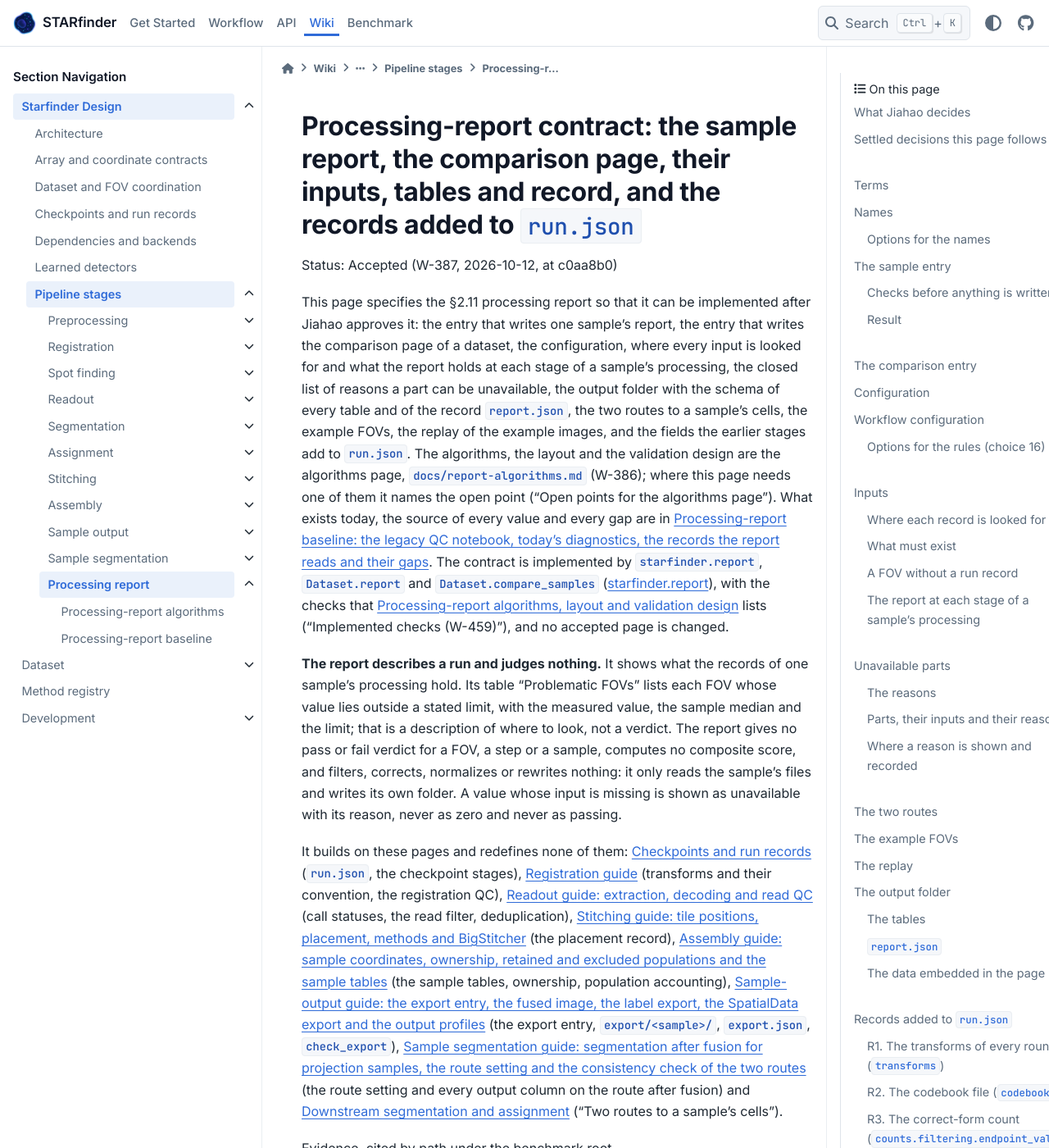
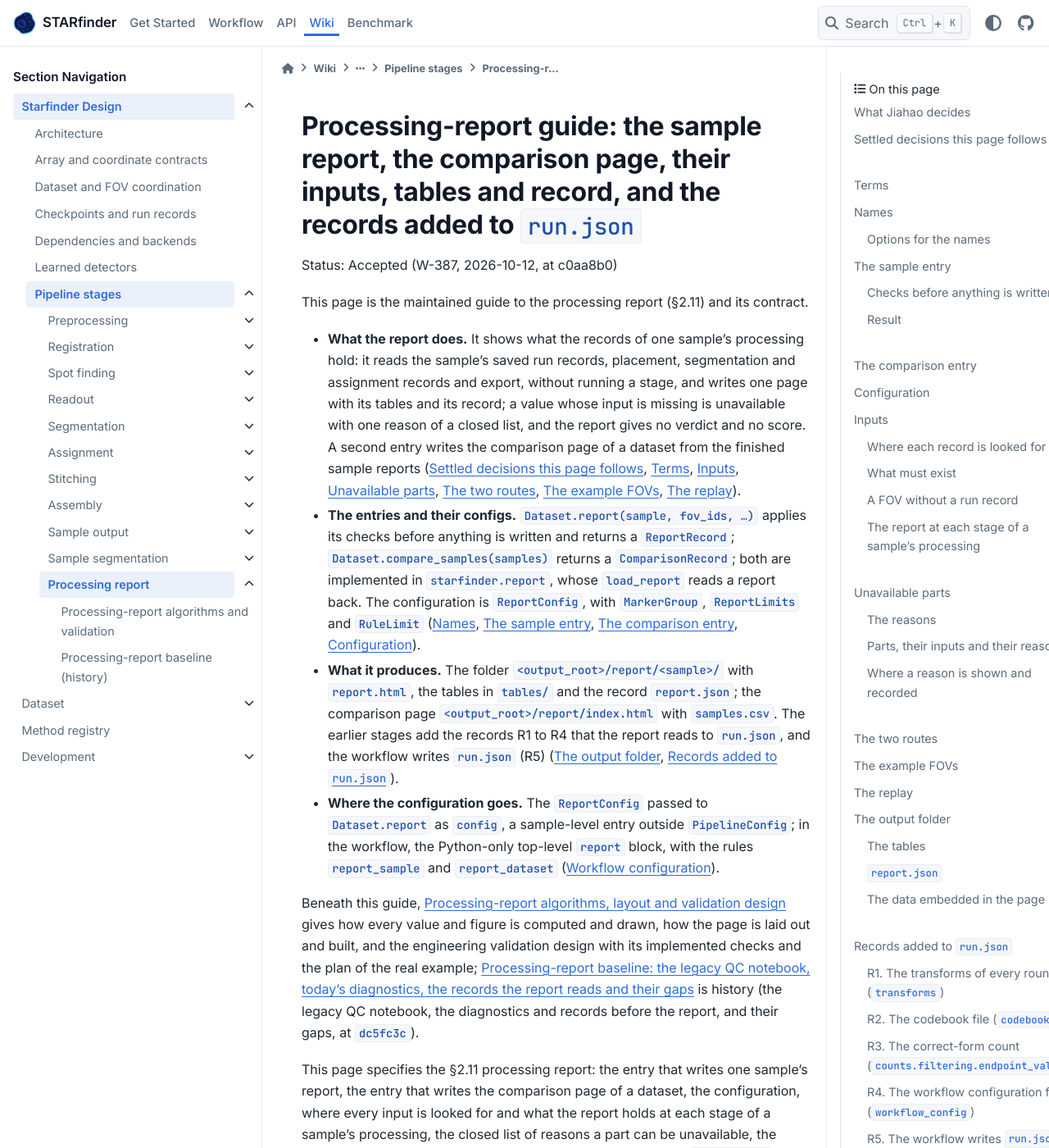
Before and after one commit to wanglab-broad/starfinder, a Sphinx documentation site: the page built from docs/report-contract.md, in a window 1280 px wide and 1400 px high. Shown: the whole window at 82% size. Built offline with Sphinx 7.4.7 and the PyData theme 0.15.4, drawn with Linux system fonts in a browser that asks for light colours; some of the changed text lies outside the part shown.

Commit message:
feat(w-599): make the report contract the maintained report guide, and…
The guide `docs/report-contract.md` now opens with the four-bullet
orientation and a paragraph naming the pages beneath it. Its "Workflow
configuration" section moved, unchanged, to just before "Exclusions",
and the hidden table of contents is relabelled. Two
implementation-period sections were removed: "`docs/migration.md`
entries" (18 lines) and "Tests the implementation keeps and adds" (44
lines). What they held that still matters is kept word for word in a new
short section, "The tests that pin `run.json`": the golden-test
obligation, the sentence on the exact-key-set test, and the choice …

Linear-Issue: W-599

````diff
--- a/docs/migration.md
+++ b/docs/migration.md
@@ -2388,6 +2388,8 @@ scripts, rules and the JSON copy are unchanged, and `common.smk` selects the sam
   `export_sample`, else its `stitch_sample`, else its FOVs' processing rule) and
   `report_dataset` (`Dataset.compare_samples` over every sample, declared output
   `report/samples.csv`). A configuration without the block gains no rule and no output.
+* **`workflow/notebook/create_rsf_qc_report.py.ipynb` is superseded** by the report; it is
+  left in place.
 
 ## Intentional behavior changes — not mechanical equivalence
 
--- a/docs/report-contract.md
+++ b/docs/report-contract.md
@@ -1,20 +1,55 @@
-# Processing-report contract: the sample report, the comparison page, their inputs, tables and record, and the records added to `run.json`
+# Processing-report guide: the sample report, the comparison page, their inputs, tables and record, and the records added to `run.json`
 
 Status: Accepted (W-387, 2026-10-12, at c0aa8b0)
 
-This page specifies the §2.11 processing report so that it can be implemented after Jiahao
-approves it: the entry that writes one sample's report, the entry that writes the comparison
-page of a dataset, the configuration, where every input is looked for and what the report
+This page is the maintained guide to the processing report (§2.11) and its contract.
+
+* **What the report does.** It shows what the records of one sample's processing hold: it
+  reads the sample's saved run records, placement, segmentation and assignment records and
+  export, without running a stage, and writes one page with its tables and its record; a
+  value whose input is missing is unavailable with one reason of a closed list, and the
+  report gives no verdict and no score. A second entry writes the comparison page of a
+  dataset from the finished sample reports
+  ([Settled decisions this page follows](#settled-decisions-this-page-follows),
+  [Terms](#terms), [Inputs](#inputs), [Unavailable parts](#unavailable-parts),
+  [The two routes](#the-two-routes), [The example FOVs](#the-example-fovs),
+  [The replay](#the-replay)).
+* **The entries and their configs.** `Dataset.report(sample, fov_ids, …)` applies its checks
+  before anything is written and returns a `ReportRecord`; `Dataset.compare_samples(samples)`
+  returns a `ComparisonRecord`; both are implemented in `starfinder.report`, whose
+  `load_report` reads a report back. The configuration is `ReportConfig`, with
+  `MarkerGroup`, `ReportLimits` and `RuleLimit` ([Names](#names),
+  [The sample entry](#the-sample-entry), [The comparison entry](#the-comparison-entry),
+  [Configuration](#configuration)).
+* **What it produces.** The folder `<output_root>/report/<sample>/` with `report.html`, the
+  tables in `tables/` and the record `report.json`; the comparison page
+  `<output_root>/report/index.html` with `samples.csv`. The earlier stages add the records
+  R1 to R4 that the report reads to `run.json`, and the workflow writes `run.json` (R5)
+  ([The output folder](#the-output-folder),
+  [Records added to `run.json`](#records-added-to-runjson)).
+* **Where the configuration goes.** The `ReportConfig` passed to `Dataset.report` as
+  `config`, a sample-level entry outside `PipelineConfig`; in the workflow, the Python-only
+  top-level `report` block, with the rules `report_sample` and `report_dataset`
+  ([Workflow configuration](#workflow-configuration)).
+
+Beneath this guide, {doc}`report-algorithms` gives how every value and figure is computed
+and drawn, how the page is laid out and built, and the engineering validation design with
+its implemented checks and the plan of the real example; {doc}`report-baseline` is history
+(the legacy QC notebook, the diagnostics and records before the report, and their gaps, at
+`dc5fc3c`).
+
+This page specifies the §2.11 processing report: the entry that writes one sample's
+report, the entry that writes the comparison page of a dataset, the configuration, where every input is looked for and what the report
 holds at each stage of a sample's processing, the closed list of reasons a part can be
 unavailable, the output folder with the schema of every table and of the record
 `report.json`, the two routes to a sample's cells, the example FOVs, the replay of the
 example images, and the fields the earlier stages add to `run.json`. The algorithms, the
 layout and the validation design are the algorithms page, `docs/report-algorithms.md` (W-386); where this page needs
-one of them it names the open point ("Open points for the algorithms page"). What exists
-today, the source of every value and every gap are in {doc}`report-baseline`. The
-contract is implemented by `starfinder.report`, `Dataset.report` and
-`Dataset.compare_samples` ({doc}`api/report`), with the checks that
-{doc}`report-algorithms` lists ("Implemented checks (W-459)"), and no accepted page is changed.
+one of them it names the open point ("Open points for the algorithms page"). The source of
+every value and every gap, as they were before the report, are recorded as history in
+{doc}`report-baseline`. The contract is implemented by `starfinder.report`, `Dataset.report`
+and `Dataset.compare_samples` ({doc}`api/report`), with the checks that
+{doc}`report-algorithms` lists ("Implemented checks (W-459)").
 
 **The report describes a run and judges nothing.** It shows what the records of one
 sample's processing hold. Its table "Problematic FOVs" lists each FOV whose value lies
@@ -74,7 +109,7 @@ Statements not in this table follow the settled decisions or the accepted pages.
 | 14 | The provisional limits of the problematic-FOV rules | The defaults of `ReportLimits` below, from W-384's candidate limits; Jiahao sets the numbers | "Configuration" |
 | 15 | The pixel width and format of the whole-sample figures | 1600 px, JPEG at quality 85 for figures that draw the fused image; PNG for plots (W-384 `figure_sizes.csv`) | "Configuration" |
 | 16 | The workflow rule of the report | WR1: rules `report_sample` and `report_dataset`, run when the configuration has a `report` block | "Workflow configuration" |
-| 17 | The existing test that pins the exact key set of `run.json` | TC1: change it to "at least these keys" with the additions listed; it is the one existing test the additions change | "Tests the implementation keeps and adds" |
+| 17 | The existing test that pins the exact key set of `run.json` | TC1: change it to "at least these keys" with the additions listed; it is the one existing test the additions change | "The tests that pin `run.json`" |
 | 18 | The reason of a value to which several reasons apply | P1: one reason, the first that applies in the order of the closed list | "The reasons" |
 | 19 | The form of the record of unavailable values | U1: one row per unavailable value, key (`part`, `table`, `column`, `row_key`) | "Where a reason is shown and recorded" |
 | 20 | The route of an export whose assembly records none (W-447) | RT1: read as `per_fov`, as `export/_compare.py`: `_route_of` does | "The two routes" |
@@ -338,54 +373,6 @@ genes; base64 adds a third. 1000 px halves the JPEG bytes; 2400 px costs 1.9 to
 | FW2 | 1000 px, JPEG at quality 85 | Half the bytes; less detail in the zoom-in regions. |
 | FW3 | 2400 px, JPEG at quality 85 | 1.9 to 2.4 MB per figure before base64. |
 | FW4 | PNG at 1600 px | 4.2 to 4.7 MB per figure; lossless. |
-
-## Workflow configuration
-
-A Python-only top-level `report` block (rejected unless `backend: python`), read by a new
-adapter in `dataset/workflow.py`, each key a field of `ReportConfig`; lists become tuples,
-and an unknown key raises `ValueError` naming it, as for the other typed blocks:
-
-```yaml
-report:
-  markers:
-    - name: lymph node compartments
-      genes: [Cd3e, Cd79a, Lyz2, Pecam1]
-    - name: T cell subsets
-      genes: [Cd4, Cd8a, Foxp3]
-  marker_pairs:
-    - [Cd3e, Cd79a]
-    - [Cd4, Cd8a]
-  positive_threshold: 1
-  example_fovs: null              # or three FOV IDs
-  limits:
-    shift_residual: {k: 5, floor: 5, absolute: null}
-    alignment_score: {k: null, floor: null, absolute: null}
-    correct_form_fraction: {k: 3, floor: 0.05, absolute: null}
-    matched_fraction: {k: 3, floor: 0.05, absolute: null}
-    spots_near_zero: 0.05
-  figure_width_px: 1600
-  jpeg_quality: 85
-```
-
-The example is W-383's `markers.yaml` for LN sample1, shortened. `markers` entries are
-`MarkerGroup(name, genes)`; `marker_pairs` entries are pairs; `limits` is `ReportLimits`
-with each rule a `RuleLimit`.
-
-### Options for the rules (choice 16)
-
-| Option | What runs | Note |
-| --- | --- | --- |
-| **WR1 (recommended)** | With a `report` block: `report_sample` per sample, calling `Dataset.report(sample, <the sample's FOVs>, assignment=<assembly.assignment>, config=…)`, declared output `report/{sample}/report.json`, declared input the last per-sample output the configuration has (`export/{sample}/export.json` with an `export` block; else `stitching/{sample}/placement.json`; else the FOVs' `log/sf_scores/{fovID}.txt`); and `report_dataset`, calling `Dataset.compare_samples` on every sample, with output `report/samples.csv`. `report: {}` gives the defaults. | A configuration without the block runs as today. |
-| WR2 | Both rules always run with the Python backend. | Every existing configuration gains two rules and their outputs. |
-| WR3 | No rule; the user calls the entries. | The workflow writes no report. |
-
-Note (W-563): the last fallback input is now the FOVs' `checkpoints/{fovID}/run.json`, which the
-Python processing rules declare instead of the logs ({doc}`migration`, "Sequencing logs and the
-morphology record").
-Note (W-564): it is now `fovs/{fovID}/run.json` ({doc}`migration`, "The FOV folder, the reference image and channel folders by label").
-
-A static schema test keeps the block equal to the fields of `ReportConfig`, as for the other
-blocks.
 
 ## Inputs
 
@@ -1231,25 +1218,7 @@ The report fixtures (`src/python/test/report_fixtures.py`) are of this version.
 | OF2 | As OF1, and else the translation or affine summary of the estimation attempts' QC records (`registration.<round>[i].qc.details.transform`, `evaluation/registration.py`: `_transform_summary`) | Shows shifts for more older runs, but the summary is a QC value whose form no contract fixes as a record, it is null for an attempt that failed before its QC, and an affine's 3 × 3 `matrix` and `offset` are not the 4 × 4 index matrix the chain is built from. |
 | OF3 | Unavailable for every run record without R1 (leave it as it is) | Simplest; costs the shifts of every run saved with the stage `registered` before R1. |
 
-## `docs/migration.md` entries
-
-* **New: the processing report.** `Dataset.report(sample, fov_ids, …)` writes
-  `<output_root>/report/<sample>/` (`report.html`, `report.json`, `tables/`), and
-  `Dataset.compare_samples(samples)` writes `report/index.html` and `report/samples.csv`;
-  the workflow's `report` block adds the rules `report_sample` and `report_dataset`.
-  Nothing existing changes.
-* **`run.json` gains `transforms`, `codebook`, `workflow_config` and
-  `counts.filtering.endpoint_valid`** (with `endpoint_valid_segments`); `format_version`
-  stays 1, and a `run.json` without them still loads.
-  Note (W-565): `run.json` is now version 2 ({doc}`migration`, "run.json version 2").
-* **The workflow writes `checkpoints/<fov>/run.json`** for the processing rules, alone by
-  default, with `overwrite` on; `rules.<rule>.parameters.checkpoints` adds stages.
-  Note (W-564): the record is now `fovs/<fov>/run.json` ({doc}`migration`, "The FOV folder, the reference image and channel folders by label").
-* **`Dataset.load_codebook` and `load_direct_panel` keep the file's path and SHA-256.**
-* **`workflow/notebook/create_rsf_qc_report.py.ipynb` is superseded** by the report; it is
-  left in place.
-
-## Tests the implementation keeps and adds
+## The tests that pin `run.json`
 
 Kept unchanged: `src/python/test/test_report_records_golden.py` (this issue; every pinned
 key and value of `run.json` and every checkpoint file stays, so the additions pass it);
@@ -1263,35 +1232,9 @@ of top-level keys of `run.json`.
 | TC2 | It stays an exact set, with the three keys added to it | Every later additive key edits it again. |
 | TC3 | Leave it as it is | The implementation of R1, R2 and R4 then fails the routine gate. |
 
-Added (the numbered validation table with known answers is on the algorithms page):
-
-* the records R1 to R4 on a synthetic FOV: a translation and an affine step with and
-  without the stage `registered`, a dense step with its `field` reference and without;
-  `endpoint_valid` equal to the filter's diagnostic; the codebook's path and SHA-256;
-  `workflow_config` from the workflow adapter, null outside it; R5: a workflow run writes
-  `run.json` and a rerun replaces it;
-* an older `run.json` (the golden test's form) gives `not_recorded` for each addition, and
-  the shifts from `registered/transforms.json` when it exists;
-* the entry's checks 1 to 7, each raising with the folder unchanged, among them a marker
-  gene not in the codebook;
-* every null cell of a report table is either n/a by its column's null rule or named by
-  exactly one row of `unavailable.csv`, and no row names two values (the cases the W-385
-  repair walked: an older `run.json`, an undefined MECR pair beside a defined one, a FOV
-  without a run record, a failed round, a run without `registered`, an export without run
-  records, the stages before and after segmentation on both routes, no placement, no
-  markers, one FOV, `Z=1`);
-* the closed lists: every reason in `unavailable.csv` and `report.json` is one of
-  `UNAVAILABLE_REASONS`, every part one of `REPORT_PARTS`;
-* every table's columns, dtypes, row order and key uniqueness; the data embedded in the
-  page equal to the saved tables; the page with no external resource;
-* the stages of "The report at each stage of a sample's processing", each with the parts
-  it states present and unavailable; both routes; an export without run records (A2);
-  a `molecules_only` export;
-* the replay bit-identical to the saved registered images of a synthetic FOV;
-  `field_not_saved`; `input_changed`; `replay_differs`;
-* the reads assigned to cells equal to the sum of `sample.h5ad`'s whole counts;
-* the comparison page with a missing sample;
-* no key of `report.json` or column of a table is a verdict or a score.
+The checks of the records added to `run.json` and of the report are the rows of
+{doc}`report-algorithms` ("Checks"), with their tests in "Implemented checks (W-459)":
+RR1 checks the records R1 to R5 and RR2 an older record.
 
 ## Open points for the algorithms page
 
@@ -1301,6 +1244,54 @@ sides of each problematic-FOV rule and which FOVs enter them; the shift of an af
 the geometry of the region a FOV owns and its area; the rounds and signals the examples
 show; the bins of the intensity distributions; how a molecule's `z` becomes a plane; the
 layout of every section and figure; the figure sizes; and the numbered validation table.
+
+## Workflow configuration
+
+A Python-only top-level `report` block (rejected unless `backend: python`), read by a new
+adapter in `dataset/workflow.py`, each key a field of `ReportConfig`; lists become tuples,
+and an unknown key raises `ValueError` naming it, as for the other typed blocks:
+
+```yaml
+report:
+  markers:
+    - name: lymph node compartments
+      genes: [Cd3e, Cd79a, Lyz2, Pecam1]
+    - name: T cell subsets
+      genes: [Cd4, Cd8a, Foxp3]
+  marker_pairs:
+    - [Cd3e, Cd79a]
+    - [Cd4, Cd8a]
+  positive_threshold: 1
+  example_fovs: null              # or three FOV IDs
+  limits:
+    shift_residual: {k: 5, floor: 5, absolute: null}
+    alignment_score: {k: null, floor: null, absolute: null}
+    correct_form_fraction: {k: 3, floor: 0.05, absolute: null}
+    matched_fraction: {k: 3, floor: 0.05, absolute: null}
+    spots_near_zero: 0.05
+  figure_width_px: 1600
+  jpeg_quality: 85
+```
+
+The example is W-383's `markers.yaml` for LN sample1, shortened. `markers` entries are
+`MarkerGroup(name, genes)`; `marker_pairs` entries are pairs; `limits` is `ReportLimits`
+with each rule a `RuleLimit`.
+
+### Options for the rules (choice 16)
+
+| Option | What runs | Note |
+| --- | --- | --- |
+| **WR1 (recommended)** | With a `report` block: `report_sample` per sample, calling `Dataset.report(sample, <the sample's FOVs>, assignment=<assembly.assignment>, config=…)`, declared output `report/{sample}/report.json`, declared input the last per-sample output the configuration has (`export/{sample}/export.json` with an `export` block; else `stitching/{sample}/placement.json`; else the FOVs' `log/sf_scores/{fovID}.txt`); and `report_dataset`, calling `Dataset.compare_samples` on every sample, with output `report/samples.csv`. `report: {}` gives the defaults. | A configuration without the block runs as today. |
+| WR2 | Both rules always run with the Python backend. | Every existing configuration gains two rules and their outputs. |
+| WR3 | No rule; the user calls the entries. | The workflow writes no report. |
+
+Note (W-563): the last fallback input is now the FOVs' `checkpoints/{fovID}/run.json`, which the
+Python processing rules declare instead of the logs ({doc}`migration`, "Sequencing logs and the
+morphology record").
+Note (W-564): it is now `fovs/{fovID}/run.json` ({doc}`migration`, "The FOV folder, the reference image and channel folders by label").
+
+A static schema test keeps the block equal to the fields of `ReportConfig`, as for the other
+blocks.
 
 ## Exclusions
 
@@ -1313,6 +1304,6 @@ delivery: the items listed under "Settled decisions this page follows".
 ```{toctree}
 :hidden:
 
-Processing-report algorithms <report-algorithms>
-Processing-report baseline <report-baseline>
+Processing-report algorithms and validation <report-algorithms>
+Processing-report baseline (history) <report-baseline>
 ```
````
Also changed, not shown: docs/report-algorithms.md (+4 -4 lines).
